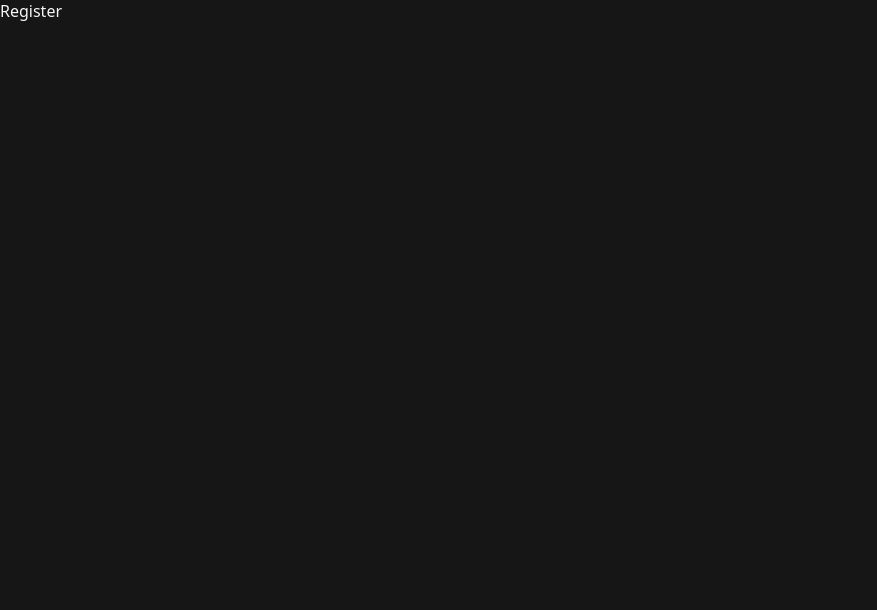
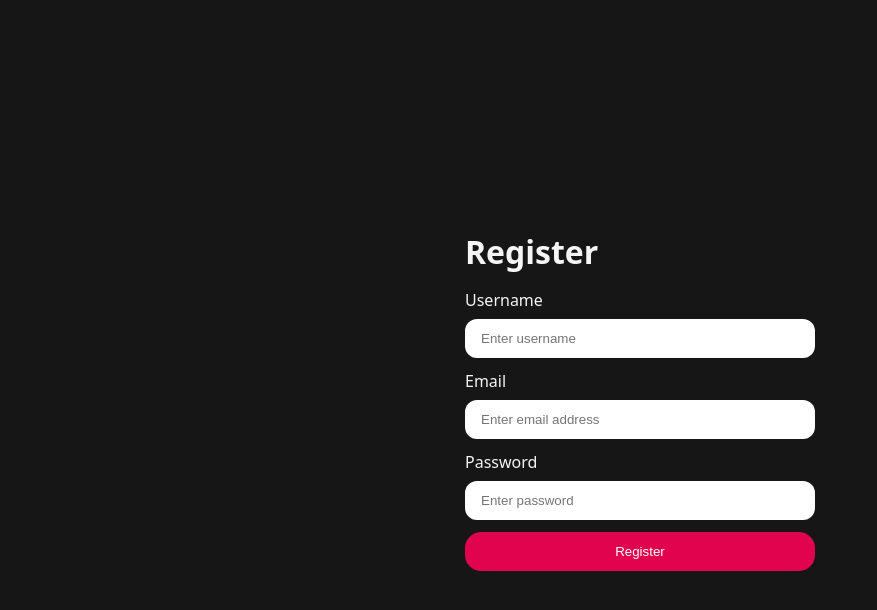
Before and after one commit to Chandangorain/Interview-prep, a React app in the folder Frontend/: page /register in a window 1280 px wide. Shown: the top 610 px of the page, without its empty margins (0-877 px from the left). Built offline with nearby package versions, Linux system fonts and the light colour scheme; the HTML template or start-up script is replaced by a standard one.

Commit message:
register

```diff
--- a/Frontend/src/features/auth/pages/Login.jsx
+++ b/Frontend/src/features/auth/pages/Login.jsx
@@ -2,11 +2,17 @@
 import "../auth.form.scss"
 
 const Login = () => {
+
+     const handleSubmit =  (e) => {
+        e.preventDefault()
+
+    }
+
    return (
         <main>
             <div className="form-container">
                 <h1>Login</h1>
-                <form >
+                <form onSubmit={handleSubmit}>
                     <div className="input-group">
                         <label htmlFor="email">Email</label>
                         <input type="email" id="email" name='email' placeholder='Enter email address' />
--- a/Frontend/src/features/auth/pages/Register.jsx
+++ b/Frontend/src/features/auth/pages/Register.jsx
@@ -1,10 +1,43 @@
 import React from 'react'
 
 const Register = () => {
+
+      const handleSubmit =  (e) => {
+        e.preventDefault()
+
+    }
+
   return (
-    <div>
-      Register
-    </div>
+     <main>
+            <div className="form-container">
+                <h1>Register</h1>
+               <form onSubmit={handleSubmit}>
+
+                    <div className="input-group">
+                        <label htmlFor="username">Username</label>
+                        <input
+                            onChange={(e) => { setUsername(e.target.value) }}
+                            type="text" id="username" name='username' placeholder='Enter username' />
+                    </div>
+                    <div className="input-group">
+                        <label htmlFor="email">Email</label>
+                        <input
+                            onChange={(e) => { setEmail(e.target.value) }}
+                            type="email" id="email" name='email' placeholder='Enter email address' />
+                    </div>
+                    <div className="input-group">
+                        <label htmlFor="password">Password</label>
+                        <input
+                            onChange={(e) => { setPassword(e.target.value) }}
+                            type="password" id="password" name='password' placeholder='Enter password' />
+                    </div>
+
+                    <button className='button primary-button' >Register</button>
+
+                </form>
+
+            </div>
+        </main>
   )
 }
 
--- a/Frontend/src/style/button.scss
+++ b/Frontend/src/style/button.scss
@@ -0,0 +1,20 @@
+.button{
+
+    border: none;
+    outline: none;
+    padding-inline: 1.5rem;
+    padding-block: 0.75rem;
+    border-radius: 1rem;
+    cursor: pointer;
+
+    transition: all 0.3s ease-in-out;
+
+    &.primary-button{
+        background-color: #e1034d;
+        color: white;
+    }
+
+    &:active{
+        transform: scale(0.9);
+    }
+}
```
